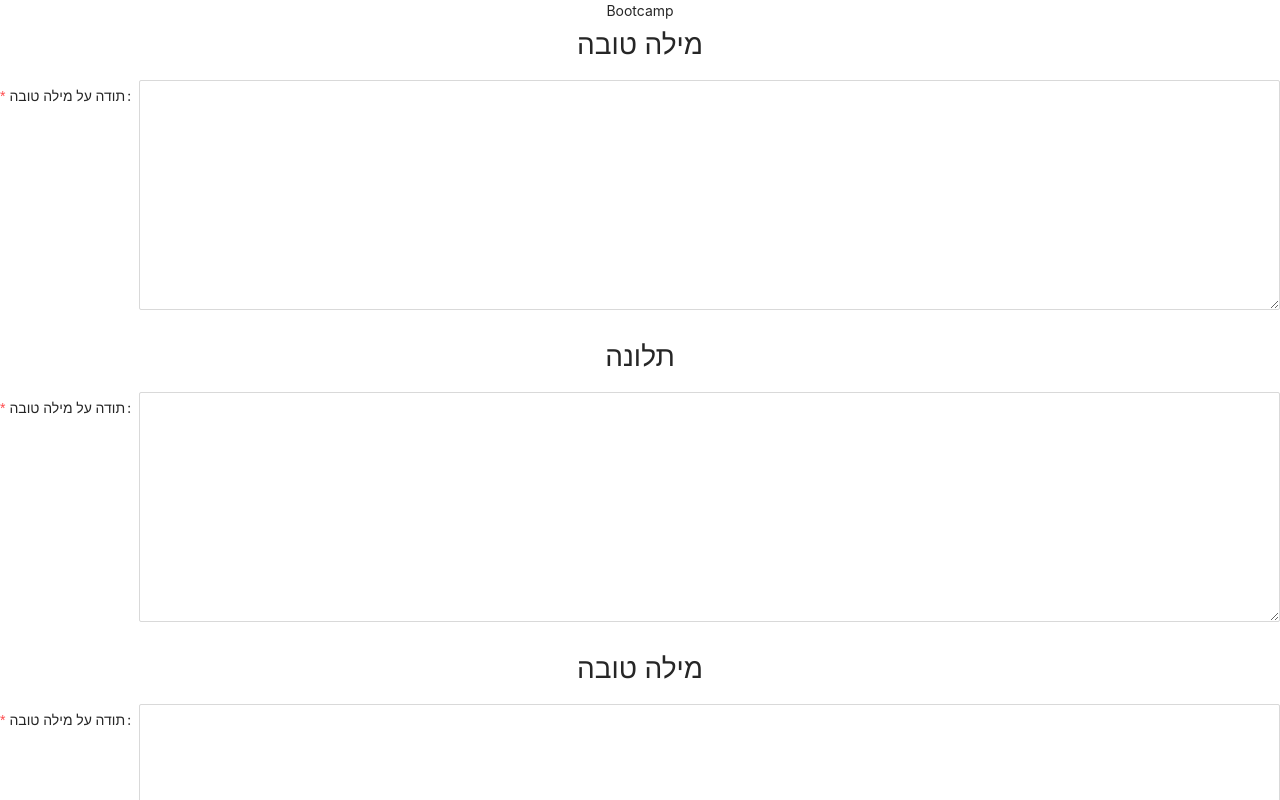
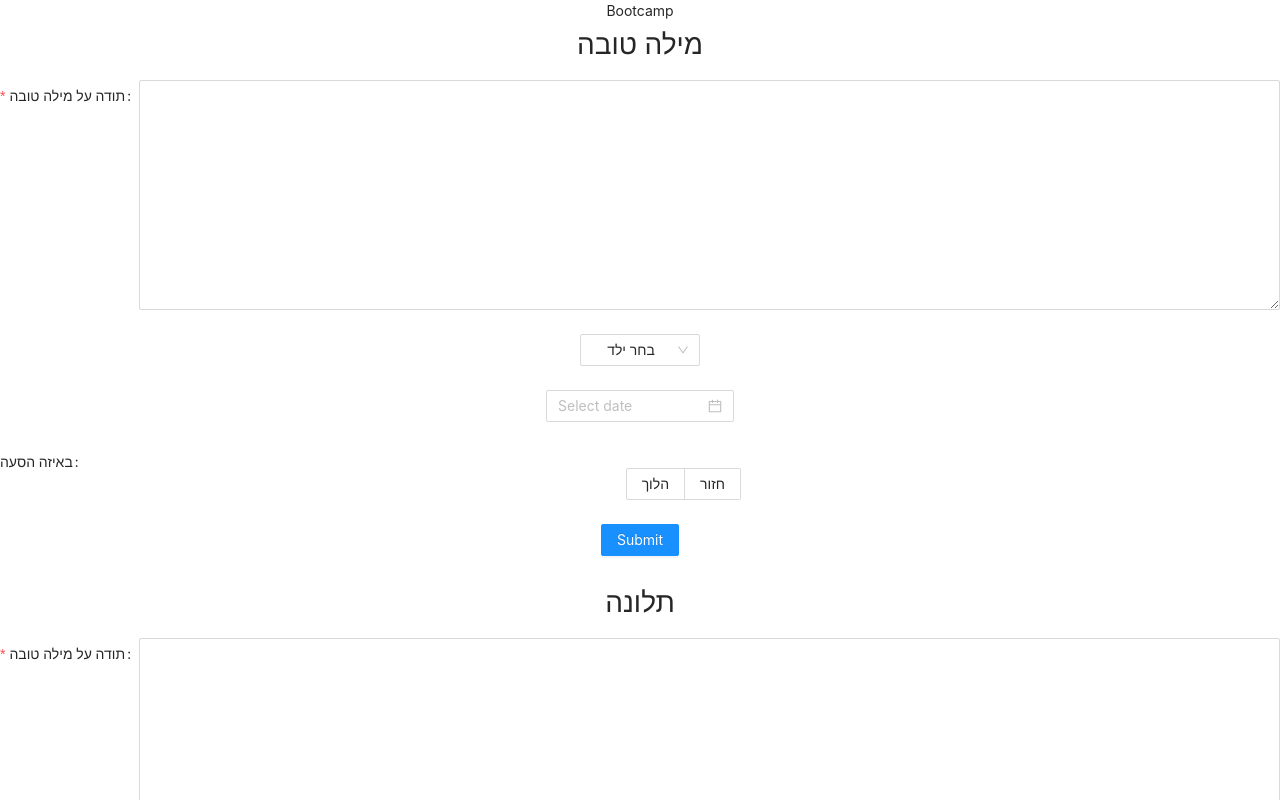
Before and after one commit to natigiat/chalap-client, a React (Create React App) app: page / in a window 1280 px wide. Shown: the top 800 px of the page. Built offline with nearby package versions, Linux system fonts and the light colour scheme.

Commit message:
change GoodWord

```diff
--- a/src/App.js
+++ b/src/App.js
@@ -1,7 +1,7 @@
 import React from "react";
 import logo from "./logo.svg";
 import "./App.css";
-import Screen5 from "./Screen5/Components/Screen5";
+import Screen5 from "./Screen5/Screen5";
 
 function App() {
   return (
--- a/src/Screen5/Components/GoodWord/GoodWord.css
+++ b/src/Screen5/Components/GoodWord/GoodWord.css
@@ -0,0 +1 @@
+@import "~antd/dist/antd.css";
--- a/src/Screen5/Components/GoodWord/GoodWord.js
+++ b/src/Screen5/Components/GoodWord/GoodWord.js
@@ -1,13 +1,31 @@
-import React from "react";
-import { Form, Input, Button, Select } from "antd";
+import React, { useState } from "react";
+import { Form, Input, Button, Select, DatePicker, Radio } from "antd";
+import "./GoodWord";
 
-function GoodWord() {
+function GoodWord(props) {
   const onFinish = (values) => {
     console.log(values);
+    props.onsubmit();
   };
 
+  const names = ["avi", "ruhama", "ttt"];
   const { TextArea } = Input;
+  const { Option } = Select;
+  const options = [
+    { label: "הלוך", value: "הלוך " },
+    { label: "חזור", value: "חזור" },
+  ];
+  function handleChange(value) {
+    console.log(`selected ${value}`);
+  }
 
+  const [choose, setChoose] = useState();
+  const onChange4 = (e) => {
+    setChoose(e.target.value);
+  };
+  const MakeItem = function (X) {
+    return <Option>{X}</Option>;
+  };
   return (
     <Form name="control-hooks" onFinish={onFinish}>
       <h1>מילה טובה</h1>
@@ -18,6 +36,38 @@ function GoodWord() {
       >
         <TextArea rows={10} />
       </Form.Item>
+
+      <Form.Item>
+        <Select
+          defaultValue="בחר ילד"
+          style={{ width: 120 }}
+          onChange={handleChange}
+          placeholder="בחר ילד"
+        >
+          {names.map((value) => (
+            <Option>{value}</Option>
+          ))}
+        </Select>
+      </Form.Item>
+
+      <Form.Item>
+        <DatePicker />
+      </Form.Item>
+      <Form.Item label="באיזה הסעה">
+        <br />
+        <Radio.Group
+          options={options}
+          onChange={onChange4}
+          optionType="button"
+          buttonStyle="solid"
+        />
+      </Form.Item>
+
+      <Form.Item>
+        <Button type="primary" htmlType="submit">
+          Submit
+        </Button>
+      </Form.Item>
     </Form>
   );
 }
--- a/src/Screen5/Components/Losts/Losts.js
+++ b/src/Screen5/Components/Losts/Losts.js
@@ -12,6 +12,7 @@ import {
   Switch,
 } from "antd";
 import "./Losts.css";
+import { OmitProps } from "antd/lib/transfer/ListBody";
 
 function Losts() {
   const onFinish = (values) => {
```
Also changed, not shown: src/Screen5/Screen5.js (renamed from src/Screen5/Components/Screen5.js, +4 -4 lines).
